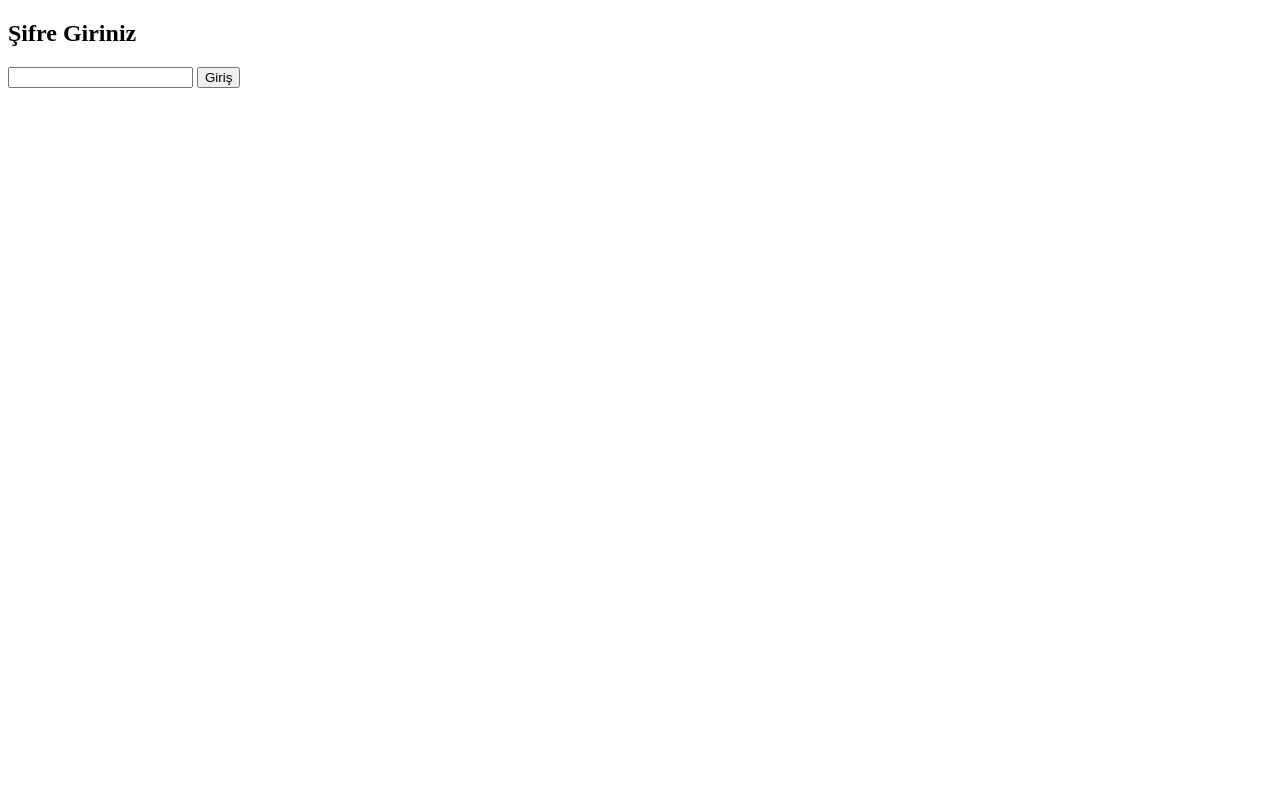
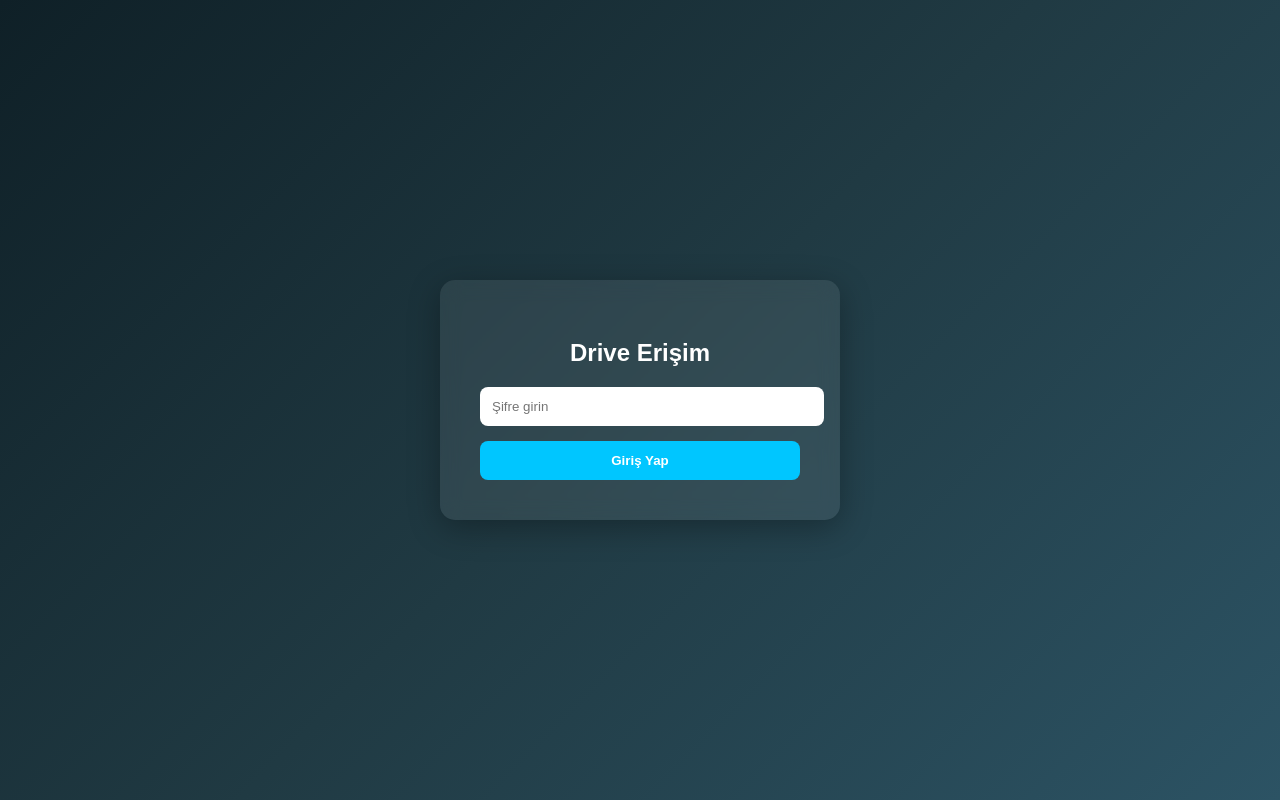
Before and after one commit to BedirM/Personal_Website, a website: page public/t.html in a window 1280 px wide. Drawn offline with Linux system fonts and the light colour scheme.

Commit message:
Revamp HTML structure and styling for login page

```diff
--- a/public/t.html
+++ b/public/t.html
@@ -1,33 +1,99 @@
 <!DOCTYPE html>
-<html>
+<html lang="tr">
 <head>
-  <title>Özel Alan</title>
+<meta charset="UTF-8">
+<meta name="viewport" content="width=device-width, initial-scale=1.0">
+<title>Dosyalar</title>
+
+<style>
+body {
+    margin: 0;
+    height: 100vh;
+    display: flex;
+    justify-content: center;
+    align-items: center;
+    background: linear-gradient(135deg, #0f2027, #203a43, #2c5364);
+    font-family: Arial, sans-serif;
+}
+
+.card {
+    background: rgba(255,255,255,0.08);
+    backdrop-filter: blur(10px);
+    padding: 40px;
+    border-radius: 15px;
+    text-align: center;
+    width: 320px;
+    box-shadow: 0 8px 32px rgba(0,0,0,0.3);
+}
+
+h2 {
+    color: white;
+    margin-bottom: 20px;
+}
+
+input {
+    width: 100%;
+    padding: 12px;
+    border-radius: 8px;
+    border: none;
+    outline: none;
+    margin-bottom: 15px;
+}
+
+button {
+    width: 100%;
+    padding: 12px;
+    border-radius: 8px;
+    border: none;
+    cursor: pointer;
+    background: #00c6ff;
+    color: white;
+    font-weight: bold;
+    transition: 0.3s;
+}
+
+button:hover {
+    background: #0072ff;
+}
+
+.error {
+    color: #ff6b6b;
+    margin-top: 10px;
+    display: none;
+}
+</style>
 </head>
+
 <body>
-  <h2>Şifre Giriniz</h2>
-  <input type="password" id="password">
-  <button onclick="login()">Giriş</button>
+
+<div class="card">
+    <h2>Drive Erişim</h2>
+    <input type="password" id="password" placeholder="Şifre girin">
+    <button onclick="checkPassword()">Giriş Yap</button>
+    <div class="error" id="error">Yanlış şifre</div>
+</div>
 
 <script>
-    async function login() {
+function checkPassword() {
     const password = document.getElementById("password").value;
 
-      const response = await fetch("/api/check-password", {
+    fetch("/api/check-password", {
         method: "POST",
         headers: {
             "Content-Type": "application/json"
         },
         body: JSON.stringify({ password })
-      });
-
-      const data = await response.json();
-
+    })
+    .then(res => res.json())
+    .then(data => {
         if (data.success) {
             window.location.href = data.driveUrl;
         } else {
-        alert("Şifre yanlış");
+            document.getElementById("error").style.display = "block";
         }
+    });
 }
 </script>
+
 </body>
 </html>
```
Lines whose indentation alone changed are shown as unchanged.
